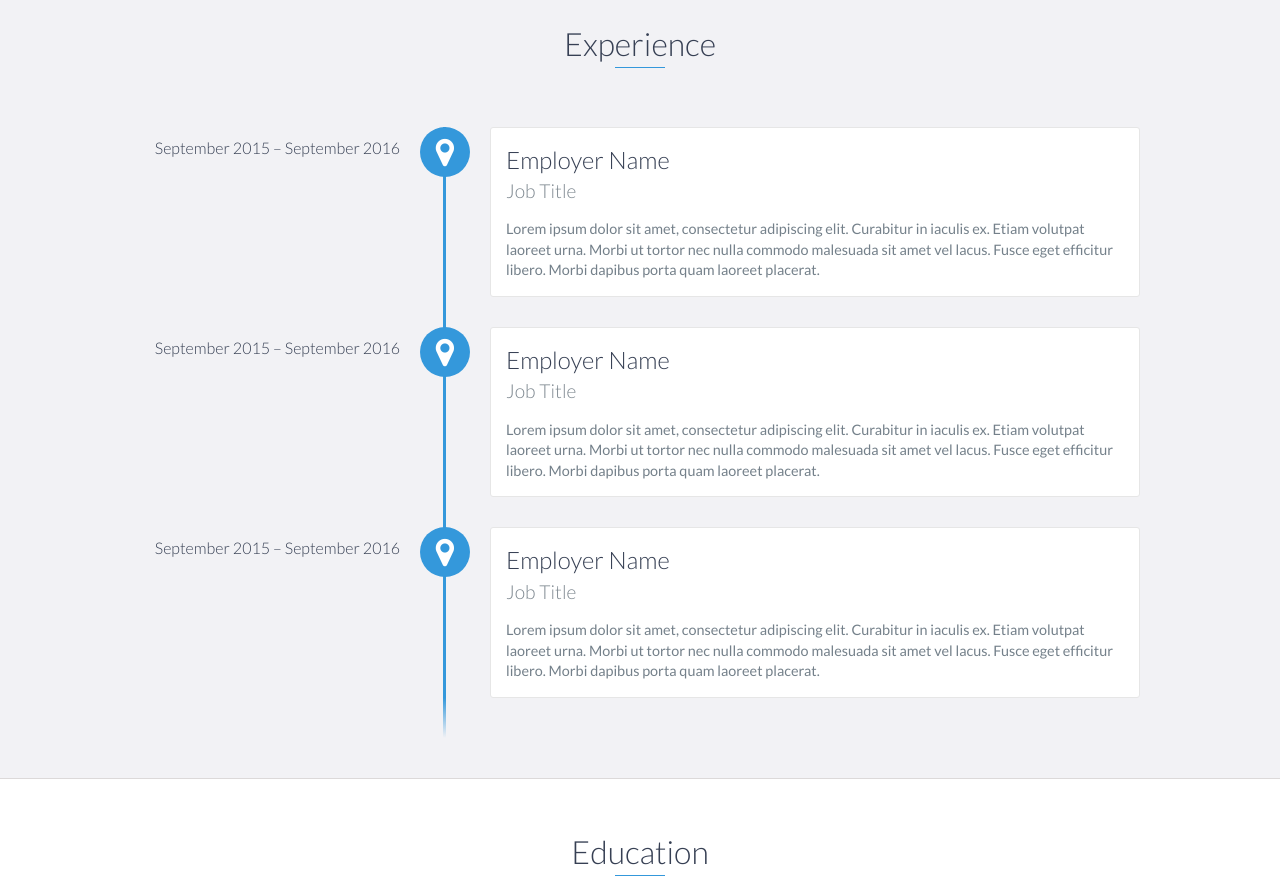
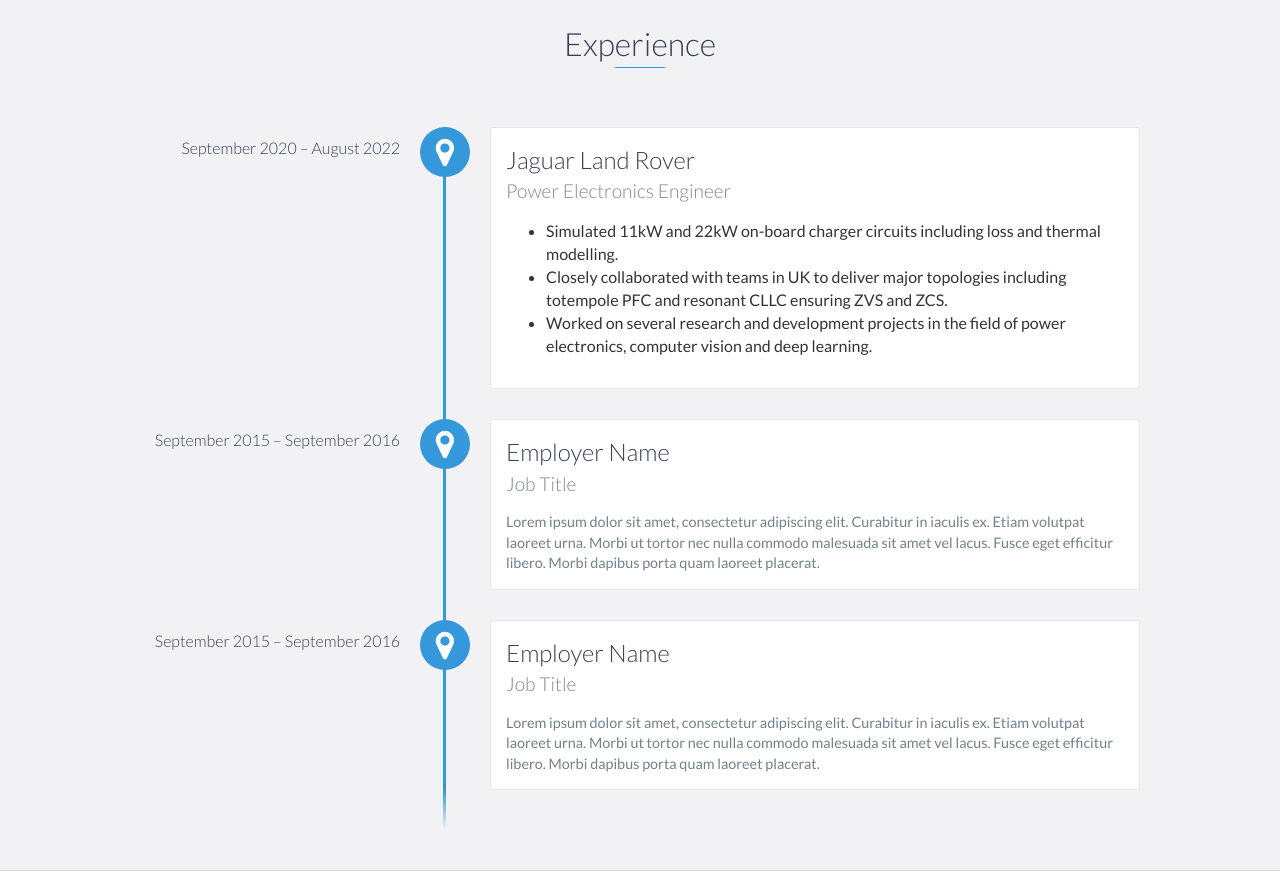
Before and after one commit to keshariS/my_portfolio, a website: page index.html in a window 1280 px wide. Shown: the part 1140-2018 px from the top of the page. Drawn offline with nearby package versions, Linux system fonts and the light colour scheme.

Commit message:
Update index.html

```diff
--- a/index.html
+++ b/index.html
@@ -84,11 +84,15 @@
     <div id="experience" class="background-alt">
         <h2 class="heading">Experience</h2>
         <div id="experience-timeline">
-            <div data-date="September 2015 – September 2016">
-                <h3>Employer Name</h3>
-                <h4>Job Title</h4>
+            <div data-date="September 2020 – August 2022">
+                <h3>Jaguar Land Rover</h3>
+                <h4>Power Electronics Engineer</h4>
                 <p>
-                    Lorem ipsum dolor sit amet, consectetur adipiscing elit. Curabitur in iaculis ex. Etiam volutpat laoreet urna. Morbi ut tortor nec nulla commodo malesuada sit amet vel lacus. Fusce eget efficitur libero. Morbi dapibus porta quam laoreet placerat.
+			<ul>
+				<li>Simulated 11kW and 22kW on-board charger circuits including loss and thermal modelling.</li>
+				<li>Closely collaborated with teams in UK to deliver major topologies including totempole PFC and resonant CLLC ensuring ZVS and ZCS.</li>
+				<li>Worked on several research and development projects in the field of power electronics, computer vision and deep learning.</li>
+			</ul>
                 </p>
             </div>
 
```
